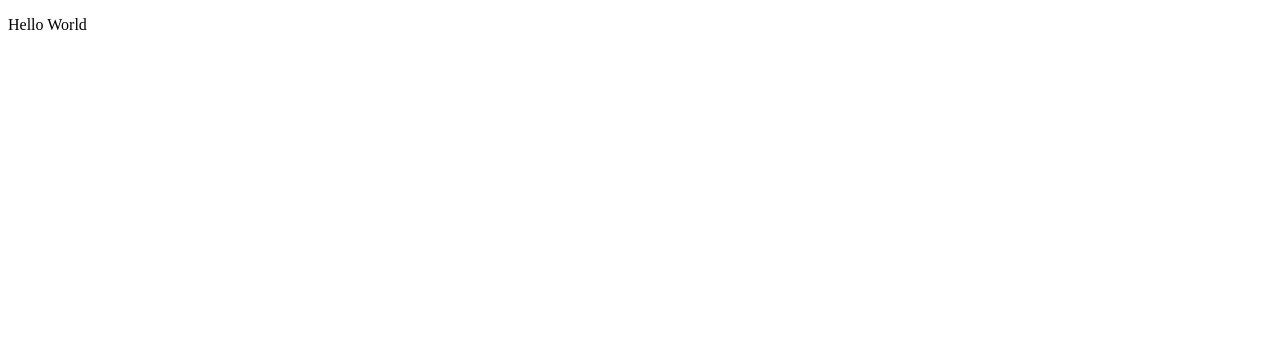
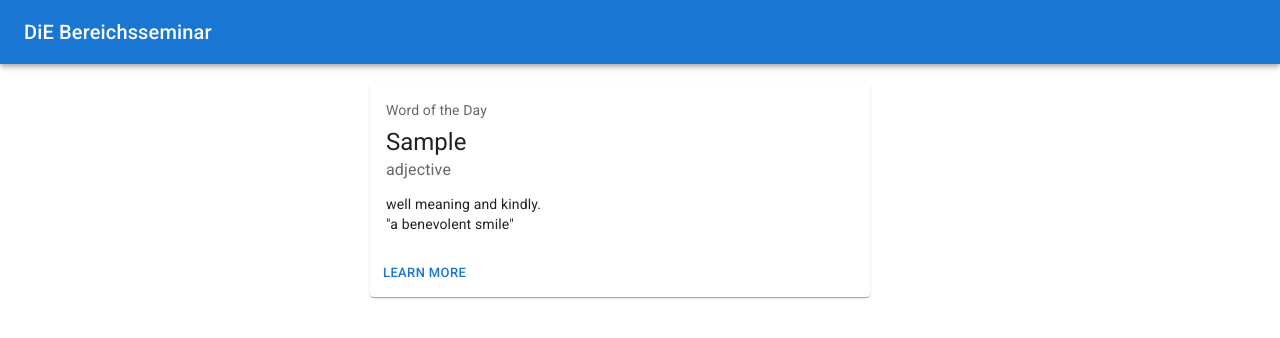
Before and after one commit to tobim-dev/seminar, a React (Create React App) app: page / in a window 1280 px wide. Shown: the top 338 px of the page. Built offline with nearby package versions, Linux system fonts and the light colour scheme.

Commit message:
feat - add sample ui

```diff
--- a/package.json
+++ b/package.json
@@ -3,6 +3,9 @@
   "version": "0.1.0",
   "private": true,
   "dependencies": {
+    "@emotion/react": "^11.4.1",
+    "@emotion/styled": "^11.3.0",
+    "@mui/icons-material": "^5.0.0",
     "@mui/material": "^5.0.0",
     "@testing-library/jest-dom": "^5.11.4",
     "@testing-library/react": "^11.1.0",
--- /dev/null
+++ b/src/App.tsx
@@ -0,0 +1,22 @@
+import React from "react";
+import { Box, Button, Container } from "@mui/material";
+import { FunctionComponent } from "react";
+import { Header } from "./components/AppBar";
+import { BasicCard } from "./components/BasicCard";
+
+export const App: FunctionComponent = () => {
+  return (
+    <Box>
+      <Header />
+      <Container
+        sx={{
+          display: "flex",
+          justifyContent: "center",
+          margin: "20px",
+        }}
+      >
+        <BasicCard/>
+      </Container>
+    </Box>
+  );
+};
--- /dev/null
+++ b/src/components/AppBar.tsx
@@ -0,0 +1,14 @@
+import React from "react";
+import { AppBar, Toolbar, Typography } from "@mui/material";
+
+export const Header = () => {
+  return (
+    <AppBar position="static">
+      <Toolbar>
+        <Typography variant="h6" component="div" sx={{ flexGrow: 1 }}>
+          DiE Bereichsseminar
+        </Typography>
+      </Toolbar>
+    </AppBar>
+  );
+};
--- /dev/null
+++ b/src/components/BasicCard.tsx
@@ -0,0 +1,33 @@
+import React from "react";
+import Box from "@mui/material/Box";
+import Card from "@mui/material/Card";
+import CardActions from "@mui/material/CardActions";
+import CardContent from "@mui/material/CardContent";
+import Button from "@mui/material/Button";
+import Typography from "@mui/material/Typography";
+
+export const BasicCard = () => {
+  return (
+    <Card sx={{ minWidth: 500 }}>
+      <CardContent>
+        <Typography sx={{ fontSize: 14 }} color="text.secondary" gutterBottom>
+          Word of the Day
+        </Typography>
+        <Typography variant="h5" component="div">
+          Sample
+        </Typography>
+        <Typography sx={{ mb: 1.5 }} color="text.secondary">
+          adjective
+        </Typography>
+        <Typography variant="body2">
+          well meaning and kindly.
+          <br />
+          {'"a benevolent smile"'}
+        </Typography>
+      </CardContent>
+      <CardActions>
+        <Button size="small">Learn More</Button>
+      </CardActions>
+    </Card>
+  );
+}
--- /dev/null
+++ b/src/index.css
@@ -0,0 +1,3 @@
+body {
+  margin: 0;
+}
--- a/src/index.tsx
+++ b/src/index.tsx
@@ -1,9 +1,11 @@
 import React from "react";
 import ReactDOM from "react-dom";
+import "./index.css";
+import { App } from "./App";
 
 ReactDOM.render(
   <React.StrictMode>
-    <p>Hello World</p>
+    <App />
   </React.StrictMode>,
   document.getElementById("root")
 );
```
Also changed, not shown: 1 other file (tests, documents, lock files or other folders).
